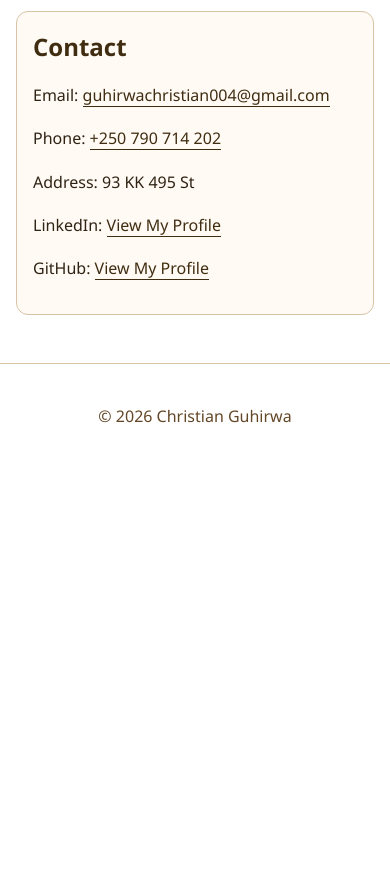
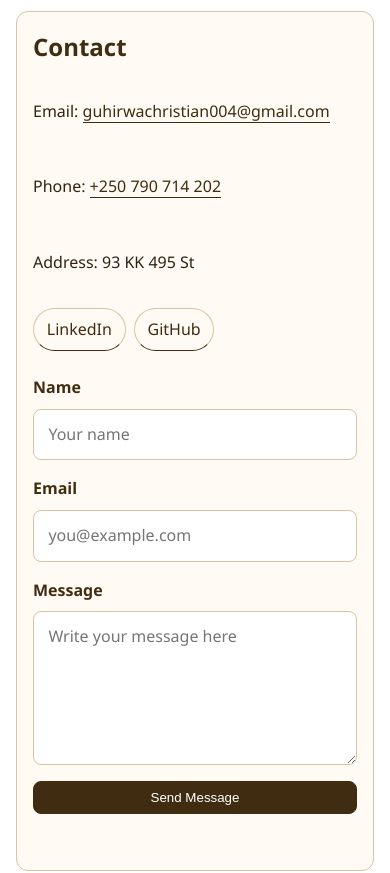
Before and after one commit to Guhirwa/Personal_Portifolio_Website, a plain HTML site: page index.html in a window 390 px wide. Shown: the part 3000-3873 px from the top of the page. Before the commit the page ends 3470 px from the top, so only its background shows below. Drawn offline with Linux system fonts and the light colour scheme.

Commit message:
feat(contact form): add validated contact section and social links
- add a data-driven contact form with name, email, and message fields.
- add client-side validation and success/error feedback on submit.
- add social links and contact details from the shared data source.
- add responsive form and messaging styles for clean mobile and desktop layout.

```diff
--- a/assets/css/components.css
+++ b/assets/css/components.css
@@ -249,6 +249,59 @@ button:hover,
   color: var(--color-primary);
 }
 
+.contact-form input,
+.contact-form textarea {
+  width: 100%;
+  border: 1px solid var(--color-border);
+  border-radius: var(--radius-sm);
+  padding: 0.75rem 0.9rem;
+  font: inherit;
+  color: var(--color-text);
+  background: var(--color-white);
+}
+
+.contact-form input:focus,
+.contact-form textarea:focus {
+  outline: 2px solid rgba(64, 45, 17, 0.25);
+  border-color: var(--color-primary);
+}
+
+.contact-form label {
+  font-weight: 600;
+  color: var(--color-primary);
+}
+
+.social-links {
+  display: flex;
+  flex-wrap: wrap;
+  gap: var(--space-2);
+}
+
+.social-link {
+  display: inline-flex;
+  align-items: center;
+  padding: 0.45rem 0.8rem;
+  border-radius: 999px;
+  background: var(--color-surface);
+  color: var(--color-primary);
+  border: 1px solid var(--color-border);
+  text-decoration: none;
+}
+
+.form-message {
+  margin: 0;
+  min-height: 1.5rem;
+  font-size: 0.95rem;
+}
+
+.form-message.is-error {
+  color: #8a1f11;
+}
+
+.form-message.is-success {
+  color: #0f6b3a;
+}
+
 @media (max-width: 768px) {
   .projects-grid {
     grid-template-columns: 1fr;
@@ -293,4 +346,8 @@ button:hover,
   .post-card__meta {
     flex-direction: column;
   }
+
+  .contact-grid {
+    grid-template-columns: 1fr;
+  }
 }
--- a/assets/css/layout.css
+++ b/assets/css/layout.css
@@ -74,3 +74,20 @@
   display: grid;
   gap: var(--space-4);
 }
+
+.contact-grid {
+  display: grid;
+  grid-template-columns: repeat(auto-fit, minmax(280px, 1fr));
+  gap: var(--space-5);
+}
+
+.contact-details,
+.contact-form {
+  display: grid;
+  gap: var(--space-4);
+}
+
+.form-field {
+  display: grid;
+  gap: var(--space-2);
+}
--- a/assets/js/data.js
+++ b/assets/js/data.js
@@ -6,6 +6,18 @@ window.PORTFOLIO_DATA = {
     address: "93 KK 495 St",
     phone: "+250 790 714 202",
     email: "guhirwachristian004@gmail.com",
+  },
+  contact: {
+    socialLinks: [
+      {
+        label: "LinkedIn",
+        url: "www.linkedin.com/in/christian-guhirwa1226",
+      },
+      {
+        label: "GitHub",
+        url: "https://github.com/Guhirwa",
+      },
+    ],
   },
   about: {
     intro:
--- a/assets/js/main.js
+++ b/assets/js/main.js
@@ -64,13 +64,49 @@
     }
   }
 
+  function initContactForm() {
+    const form = document.querySelector("[data-contact-form]");
+    if (!form || !window.validateContactForm) {
+      return;
+    }
+
+    form.addEventListener("submit", function (event) {
+      event.preventDefault();
+
+      const formData = new FormData(form);
+      const values = Object.fromEntries(formData.entries());
+      const errors = window.validateContactForm(values);
+      const messageTarget = form.querySelector("[data-form-message]");
+
+      if (Object.keys(errors).length > 0) {
+        if (messageTarget) {
+          messageTarget.textContent = Object.values(errors).join(" ");
+          messageTarget.classList.remove("is-success");
+          messageTarget.classList.add("is-error");
+        }
+        return;
+      }
+
+      if (messageTarget) {
+        messageTarget.textContent =
+          "Thank you for your message. I will get back to you soon.";
+        messageTarget.classList.remove("is-error");
+        messageTarget.classList.add("is-success");
+      }
+
+      form.reset();
+    });
+  }
+
   if (document.readyState === "loading") {
     document.addEventListener("DOMContentLoaded", function () {
       renderSections();
       renderBlogPage();
+      initContactForm();
     });
   } else {
     renderSections();
     renderBlogPage();
+    initContactForm();
   }
 })();
--- a/assets/js/ui.js
+++ b/assets/js/ui.js
@@ -71,13 +71,57 @@ window.renderContact = function renderContact(container) {
   container.innerHTML = `
     <div class="container content-block">
       <h2>Contact</h2>
-      <p>Email: <a href="mailto:${data.profile.email}">${data.profile.email}</a></p>
-      <p>Phone: <a href="tel:${data.profile.phone.replace(/\s/g, "")}">${data.profile.phone}</a></p>
-      <p>Address: ${data.profile.address}</p>
-      <p>LinkedIn: <a href="#">View My Profile</a></p>
-      <p>GitHub: <a href="#">View My Profile</a></p>
+      <div class="contact-grid">
+        <div class="contact-details">
+          <p>Email: <a href="mailto:${data.profile.email}">${data.profile.email}</a></p>
+          <p>Phone: <a href="tel:${data.profile.phone.replace(/\s/g, "")}">${data.profile.phone}</a></p>
+          <p>Address: ${data.profile.address}</p>
+          <div class="social-links">
+            ${data.contact.socialLinks
+              .map(function (link) {
+                return `<a class="social-link" href="${link.url}">${link.label}</a>`;
+              })
+              .join("")}
+          </div>
+        </div>
+        <form class="contact-form" data-contact-form>
+          <div class="form-field">
+            <label for="name">Name</label>
+            <input id="name" name="name" type="text" placeholder="Your name" />
+          </div>
+          <div class="form-field">
+            <label for="email">Email</label>
+            <input id="email" name="email" type="email" placeholder="you@example.com" />
+          </div>
+          <div class="form-field">
+            <label for="message">Message</label>
+            <textarea id="message" name="message" rows="5" placeholder="Write your message here"></textarea>
+          </div>
+          <button class="btn" type="submit">Send Message</button>
+          <p class="form-message" data-form-message aria-live="polite"></p>
+        </form>
+      </div>
     </div>
   `;
+};
+
+window.validateContactForm = function validateContactForm(values) {
+  const errors = {};
+
+  if (!values.name || values.name.trim().length < 2) {
+    errors.name = "Please enter at least 2 characters.";
+  }
+
+  const emailPattern = /^[^\s@]+@[^\s@]+\.[^\s@]+$/;
+  if (!emailPattern.test(values.email || "")) {
+    errors.email = "Please enter a valid email address.";
+  }
+
+  if (!values.message || values.message.trim().length < 10) {
+    errors.message = "Please enter at least 10 characters.";
+  }
+
+  return errors;
 };
 
 window.getProjectFilters = function getProjectFilters() {
```
